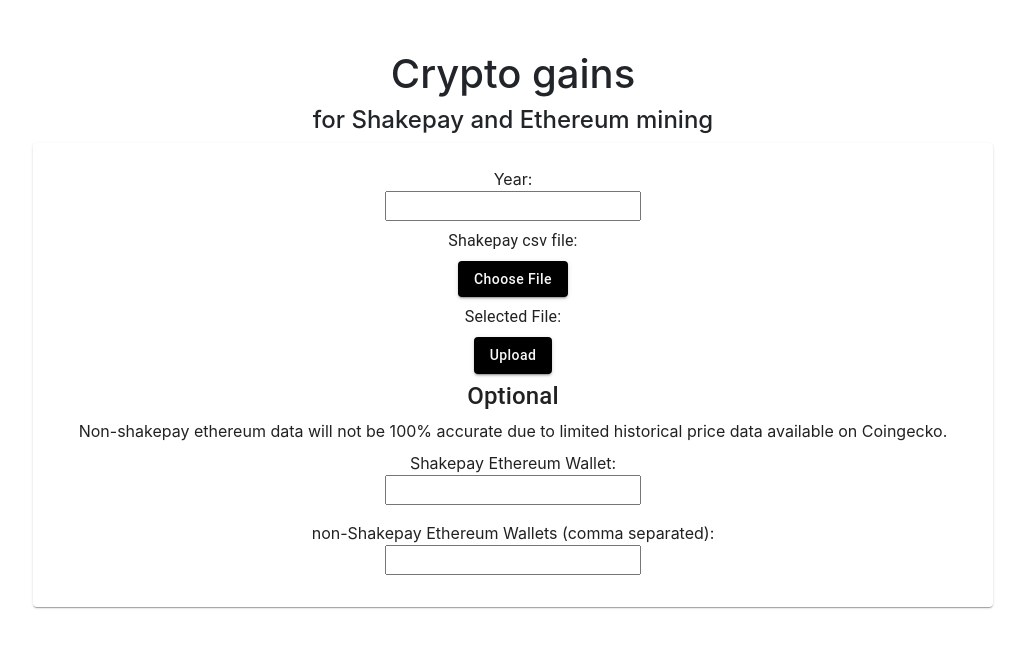
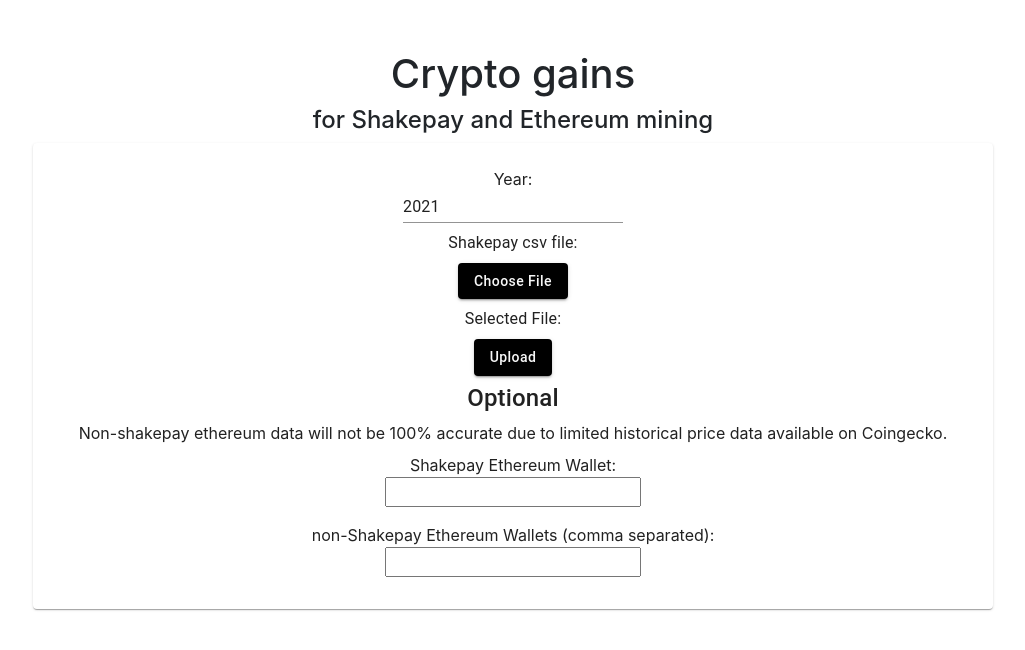
Before and after one commit to Jordon-L/crypto-tax-shakepay, a React (Create React App) app in the folder react-flask-app/: page / in a window 1280 px wide. Shown: the top 650 px of the page, without its empty margins (127-1152 px from the left). Built offline with nearby package versions, Linux system fonts and the light colour scheme.

Commit message:
added date picker,added a breakdown of BTC and ETH gains

```diff
--- a/react-flask-app/src/App.js
+++ b/react-flask-app/src/App.js
@@ -33,6 +33,11 @@
 import AccordionSummary from '@material-ui/core/AccordionSummary';
 import AccordionDetails from '@material-ui/core/AccordionDetails';
 import ExpandMoreIcon from '@material-ui/icons/ExpandMore';
+import DateFnsUtils from "@date-io/date-fns";
+import {
+  DatePicker,
+  MuiPickersUtilsProvider
+} from "@material-ui/pickers";
 
 const useStyles = makeStyles((theme) => ({
     root : {
@@ -80,6 +85,9 @@
     },
     disabledAccordionSummary: {
         opacity : '1 !important'
+    },
+    moreDetail :{
+        marginLeft: '0.5em'
     },
 }));
 
@@ -206,7 +214,6 @@
 function UserInput(){
     const [selectedFile, setSelectedFile] = useState(null);
     const [shakepayWallet, setShakepayWallet] = useState(null);
-    const [year, setYear] = useState(null);
     const [wallet, setWallet] = useState(null);
     const [columns, setColumns] = useState([]);
     const [data, setData] = useState([]);
@@ -222,6 +229,16 @@
     const [openTable, setOpenTable] = React.useState(false);
     const [openDetail, setOpenDetail] = React.useState(false);
     const [errorEth, setErrorEth] = React.useState(false);
+    const [selectedDate, handleDateChange] = useState(new Date());
+
+    let today = new Date();
+
+    let year = today.getFullYear();
+    let month = today.getMonth();
+    let day = today.getDate();
+    let minDate = new Date(year - 5, month, day);
+    let maxDate = today;
+
     let table;
 
     const classes = useStyles();
@@ -259,8 +276,17 @@
                 <Grid item xs={12} className = {classes.grid}>
                     <Card>
                         <CardContent className= {classes.inputCard}>
-                             <CardActions className={classes.inputCardAction}>
-                                Year: <input type="text" name="year" onChange={event => setYear(event.target.value)} />
+                            <CardActions className= {classes.inputCardAction}>
+                                    Year:
+                                   <MuiPickersUtilsProvider utils={DateFnsUtils}>
+                                    <DatePicker
+                                        value={selectedDate}
+                                        onChange={handleDateChange}
+                                        views={['year'] }
+                                        minDate= {minDate}
+                                        maxDate= {maxDate}
+                                    />
+                                </MuiPickersUtilsProvider>
                             </CardActions>
                             <Typography>
                                 Shakepay csv file:
@@ -287,7 +313,7 @@
                             </Typography>
                             <CardActions className={classes.inputCardAction}>
                                 <Button className = {classes.button} variant="contained" color= "primary" onClick={() =>
-                                Upload(selectedFile, wallet, shakepayWallet,setColumns, setData, setTaxInfo, setLoading, setShakepayWallet, setError, year, setErrorEth, setErrorFile)}>Upload </Button>
+                                Upload(selectedFile, wallet, shakepayWallet,setColumns, setData, setTaxInfo, setLoading, setShakepayWallet, setError, selectedDate, setErrorEth, setErrorFile)}>Upload </Button>
                             </CardActions>
                             <Typography>
                                 <h4> Optional </h4>
@@ -343,8 +369,42 @@
                                         </Typography>
                                      </AccordionSummary>
                                      <AccordionDetails>
-                                        <Typography>
-                                            test
+                                        <Typography className={classes.moreDetail}>
+                                            BTC
+                                             <Typography>
+                                                Total BTC: {taxInfo.totalNumberBTC}
+                                             </Typography>
+                                             <Typography>
+                                                Total Sale: {taxInfo.totalSalePriceBTC}
+                                             </Typography>
+                                             <Typography>
+                                                Total Cost: {taxInfo.totalCostBTC}
+                                             </Typography>
+                                             <Typography>
+                                                Total Fees: {taxInfo.totalFeesBTC}
+                                             </Typography>
+                                             <Typography>
+                                                Total Gain: {taxInfo.totalGainsBTC}
+                                             </Typography>
+                                        </Typography>
+
+                                        <Typography className={classes.moreDetail}>
+                                            ETH
+                                             <Typography>
+                                                Total ETH: {taxInfo.totalNumberETH}
+                                             </Typography>
+                                             <Typography>
+                                                Total Sale: {taxInfo.totalSalePriceETH}
+                                             </Typography>
+                                             <Typography>
+                                                Total Cost: {taxInfo.totalCostETH}
+                                             </Typography>
+                                             <Typography>
+                                                Total Fees: {taxInfo.totalFeesETH}
+                                             </Typography>
+                                             <Typography>
+                                                Total Gain: {taxInfo.totalGainsETH}
+                                             </Typography>
                                         </Typography>
                                      </AccordionDetails>
                                 </Accordion>
@@ -361,16 +421,10 @@
                                 </Accordion>
                             </div>
                             <CardActions className={classes.inputCardAction}>
-                                <Button className = {classes.button} variant="contained" color= "primary" onClick={handleClickOpenDetail} >Show more details </Button>
-                            </CardActions>
-                            <CardActions className={classes.inputCardAction}>
                                 <Button className = {classes.button} variant="contained" color= "primary" onClick={handleClickOpenTable}  >Display transaction table </Button>
                             </CardActions>
                         </CardContent>
                     </Card>
-                </Grid>
-                <Grid item xs={12} id = "displayTableButton" >
-
                 </Grid>
             </Grid>
             <TableDialog openTable = {openTable} onCloseTable = {handleCloseTable} data = {data} columns = {columns} />
@@ -384,8 +438,8 @@
     )
 }
 
-function Upload(selectedFile, wallet, shakepayWallet ,setColumns, setData, setTaxInfo,setLoading, setShakepayWallet, setError, year, setErrorEth, setErrorFile){
-    if(selectedFile == null || year == null){
+function Upload(selectedFile, wallet, shakepayWallet ,setColumns, setData, setTaxInfo,setLoading, setShakepayWallet, setError, selectedDate, setErrorEth, setErrorFile){
+    if(selectedFile == null || selectedDate == null){
         setError(true)
         setLoading(false)
     }
@@ -396,13 +450,14 @@
     else{
         setError(false)
         setErrorEth(false)
+        setErrorFile(false)
         setLoading(true)
         const payload = new FormData()
         payload.append('file', selectedFile)
         payload.append('wallet', wallet)
         payload.append('shakepayWallet', shakepayWallet)
-        payload.append('year', year)
-        console.log(year)
+        console.log(selectedDate.getFullYear())
+        payload.append('year', selectedDate.getFullYear())
         axios.post("/upload", payload, {
             }).then(res => {
                     if(res.data.error == "true"){
```
Also changed, not shown: react-flask-app/package.json (+18 -11 lines), 4 other files (tests, documents, lock files or other folders).
